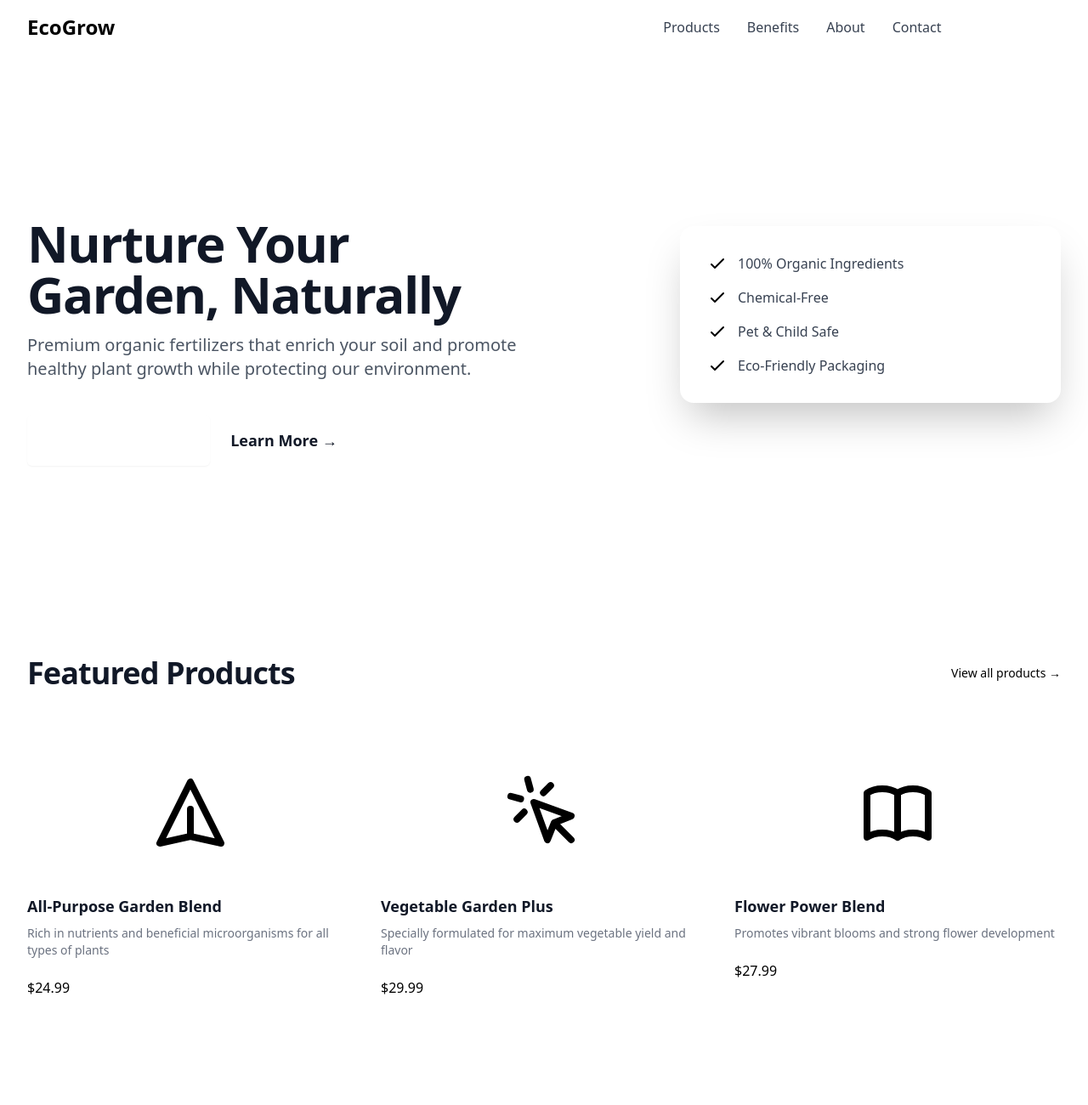
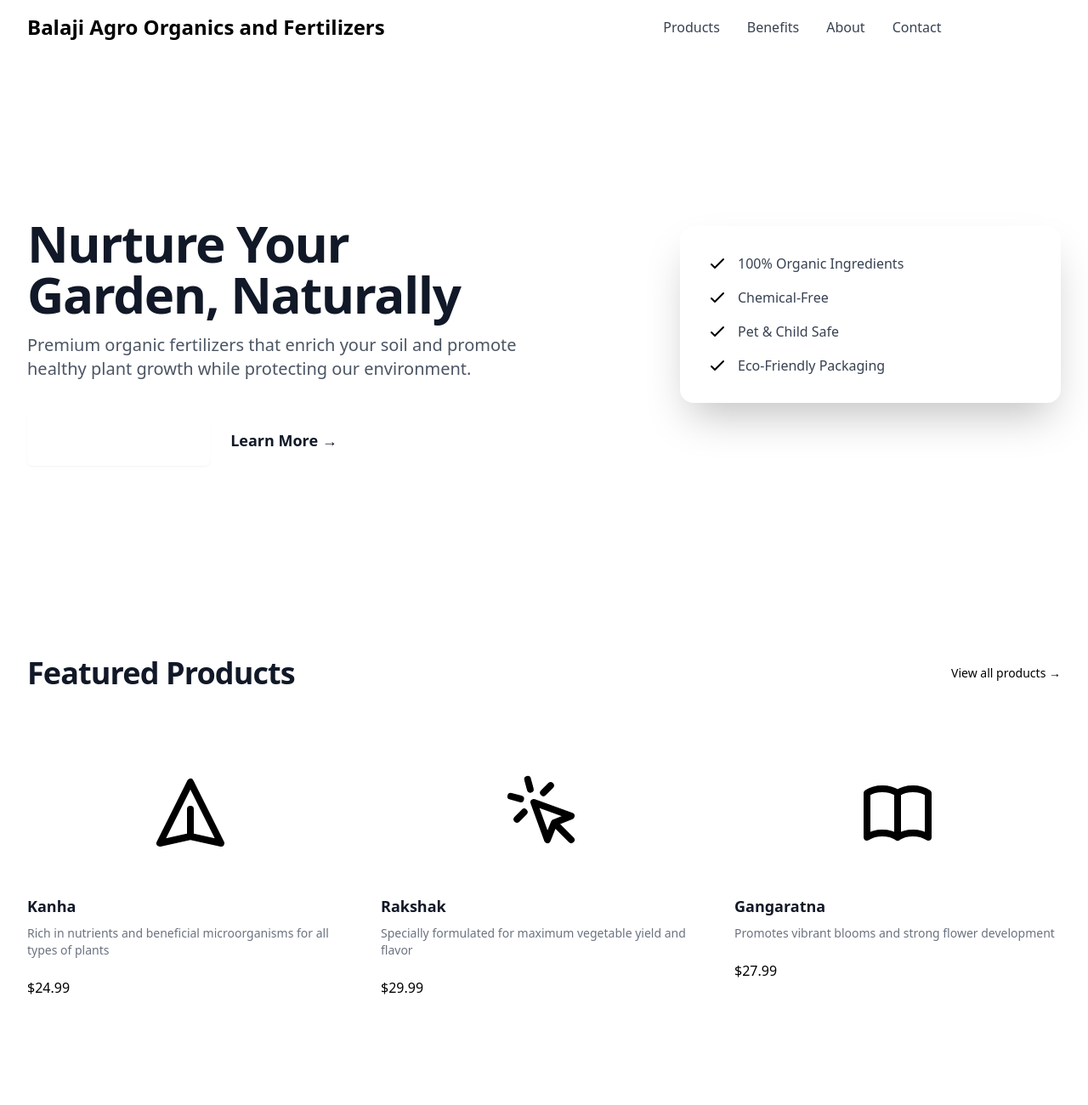
Before and after one commit to Arpit-Khandelwal/baof, a plain HTML site: page index.html in a window 1280 px wide. Shown: the top 1300 px of the page at 85% size. Drawn offline with nearby package versions, Linux system fonts and the light colour scheme; a script that the page names is missing.

Commit message:
change brand

```diff
--- a/index.html
+++ b/index.html
@@ -229,7 +229,7 @@ module.exports = {
       <nav class="mx-auto max-w-7xl px-4 sm:px-6 lg:px-8">
         <div class="flex h-16 items-center justify-between">
           <div class="flex items-center">
-            <a href="#" class="text-primary-600 font-display text-2xl font-bold">EcoGrow</a>
+            <a href="#" class="text-primary-600 font-display text-2xl font-bold">Balaji Agro Organics and Fertilizers</a>
           </div>
           <div class="hidden md:block">
             <div class="flex items-center space-x-8">
@@ -324,7 +324,7 @@ module.exports = {
             </div>
           </div>
           <div class="mt-4">
-            <h3 class="text-lg font-semibold text-gray-900">All-Purpose Garden Blend</h3>
+            <h3 class="text-lg font-semibold text-gray-900">Kanha</h3>
             <p class="mt-2 text-sm text-gray-500">Rich in nutrients and beneficial microorganisms for all types of plants</p>
             <div class="mt-4 flex items-center justify-between">
               <span class="text-primary-600 font-medium">$24.99</span>
@@ -345,7 +345,7 @@ module.exports = {
             </div>
           </div>
           <div class="mt-4">
-            <h3 class="text-lg font-semibold text-gray-900">Vegetable Garden Plus</h3>
+            <h3 class="text-lg font-semibold text-gray-900">Rakshak</h3>
             <p class="mt-2 text-sm text-gray-500">Specially formulated for maximum vegetable yield and flavor</p>
             <div class="mt-4 flex items-center justify-between">
               <span class="text-primary-600 font-medium">$29.99</span>
@@ -366,7 +366,7 @@ module.exports = {
             </div>
           </div>
           <div class="mt-4">
-            <h3 class="text-lg font-semibold text-gray-900">Flower Power Blend</h3>
+            <h3 class="text-lg font-semibold text-gray-900">Gangaratna</h3>
             <p class="mt-2 text-sm text-gray-500">Promotes vibrant blooms and strong flower development</p>
             <div class="mt-4 flex items-center justify-between">
               <span class="text-primary-600 font-medium">$27.99</span>
```
